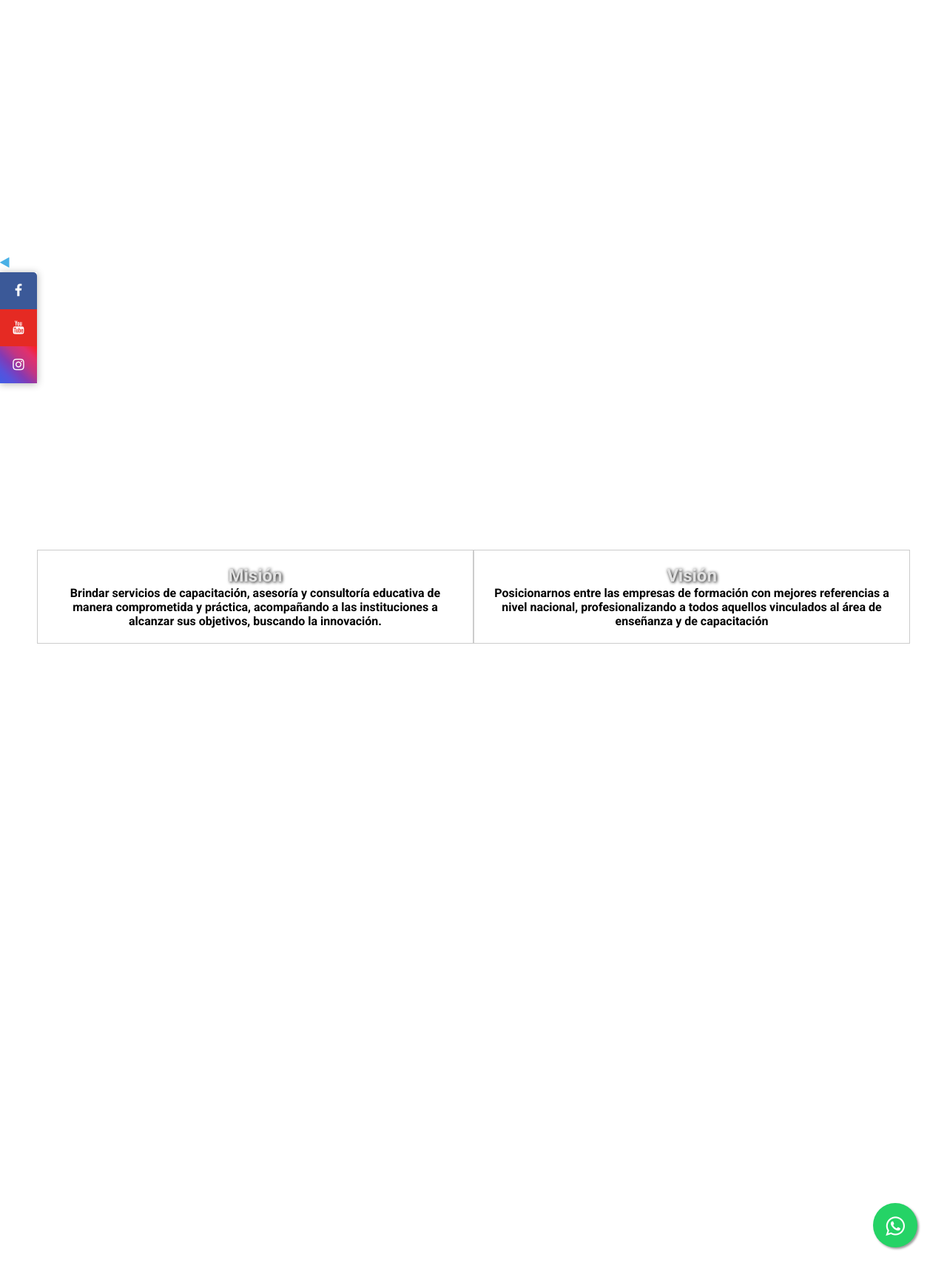
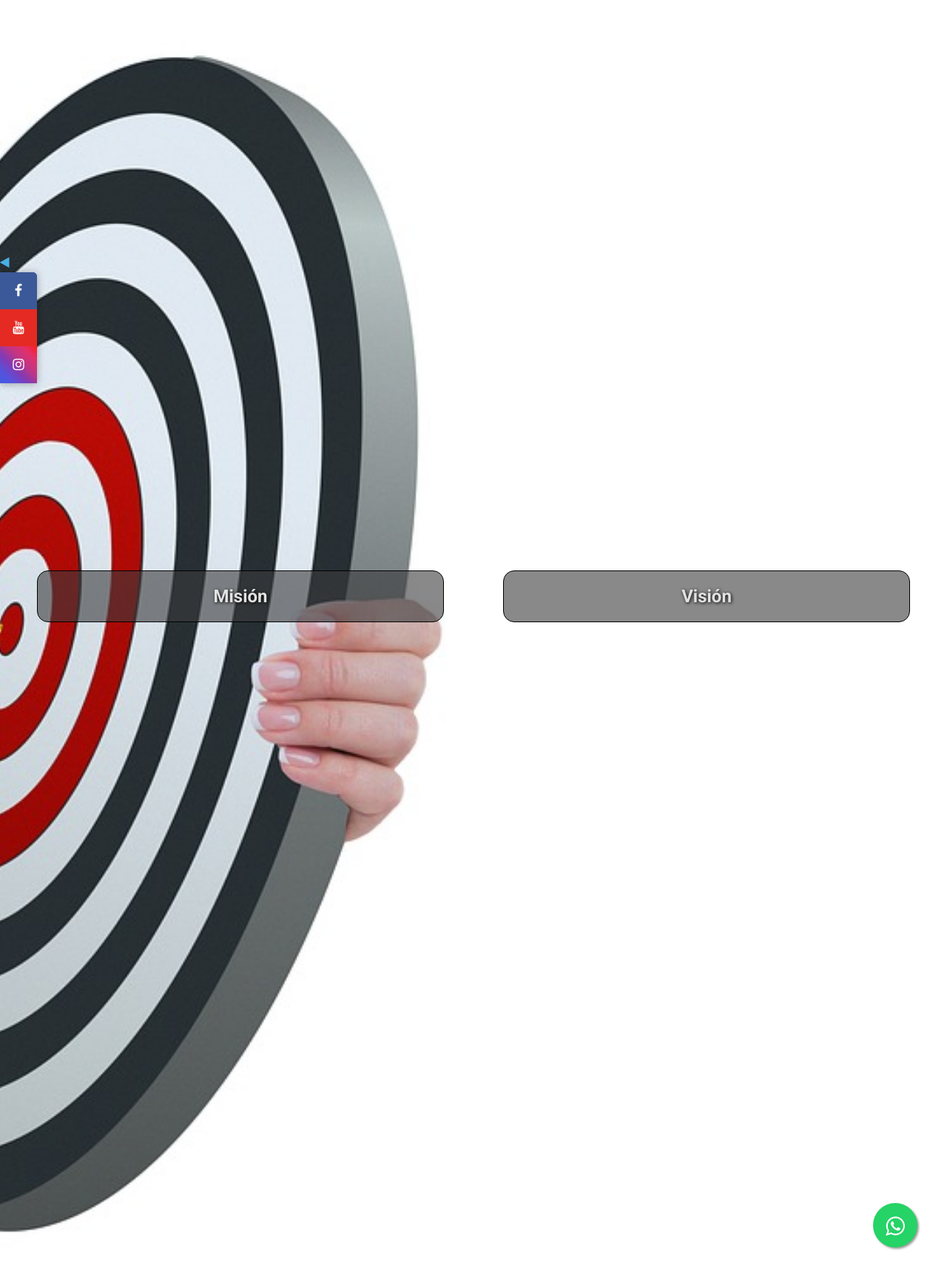
Before and after one commit to YoSoyGeorgi/transitionscroll, a PHP site: page /nosotros.html in a window 1280 px wide. Shown: the part 114-1840 px from the top of the page at 74% size. Run offline with PHP 8.4, Linux system fonts and the light colour scheme; some libraries are stand-ins or nearby versions.

Commit message:
mooooooore changes

```diff
--- a/nosotros.html
+++ b/nosotros.html
@@ -4,7 +4,7 @@
 <head>
     <meta charset="UTF-8">
     <meta name="viewport" content="width=device-width, initial-scale=1.0">
-    <title>pruba</title>
+    <title>Nosotros</title>
     <link rel="stylesheet" href="styles/stylenos.css">
     <link rel="stylesheet" href="https://maxcdn.bootstrapcdn.com/font-awesome/4.5.0/css/font-awesome.min.css">
     <link href='https://unpkg.com/boxicons@2.1.4/css/boxicons.min.css' rel='stylesheet'>
--- a/styles/stylenos.css
+++ b/styles/stylenos.css
@@ -27,28 +27,75 @@ h1 {
 }
 
 .myv {
-    background: #ffffff;
+    background: url('../img/goal-7868833_1920.jpg');
     background-size: cover;
     background-repeat: no-repeat;
     background-position: center center;
     display: flex;
     flex-direction: row;
+    gap: 80px;
     justify-content: center;
     align-items: center;
     text-align: center;
     padding: 50px;
-    color: #000000;
+    color: #7a7777;
 }
 
-.mision, .vision {
+
+.mision,
+.vision {
     flex: 1; /* Cada lado toma el mismo espacio */
     padding: 20px;
-    border: 1px solid #ccc;
+    border: 1px solid #000000;
+    border-radius: 15px;
     box-sizing: border-box; /* Incluye el padding en el tamaño total */
+    background: rgba(58, 58, 59, 0.596);
+    /*
+    background: radial-gradient(circrgb(230, 216, 222)2,1) 0%, rgba(148,233,231,0.5844712885154062) 100%; */
+    color: rgb(255, 255, 255);
+    text-shadow: 1px 1px 4px #000000;
+}
 
-    color: rgb(0, 0, 0);
-    text-shadow: 1px 1px 4px #ffffff;
+.myv .mision h2,
+.myv .vision h2 {
+    font-size: 55px;
+    display: flex;
 }
+.myv .vision p,
+.myv .mision p {
+    font-size: 25px;
+    display: flex;
+    display: none;
+}
+
+.myv .mision:hover p,
+.myv .vision:hover p {
+    display: block;
+    opacity: 1;
+    animation: fade-in 2s ease-in-out;
+}
+
+@keyframes fade-in {
+    from {
+        opacity: 0;
+    }
+    to {
+        opacity: 1;
+    }
+}
+
+@media screen and (max-width: 768px) {
+    .myv .mision p,
+    .myv .vision p{
+      font-size: 20px;
+    }
+
+    .myv .mision h2,
+    .myv .vision h2{
+      font-size: 35px;
+    }
+  }
+
 
 .one .divone {
     margin-top: 20%;
```
Also changed, not shown: img/goal-7868833_1920.jpg (added).
